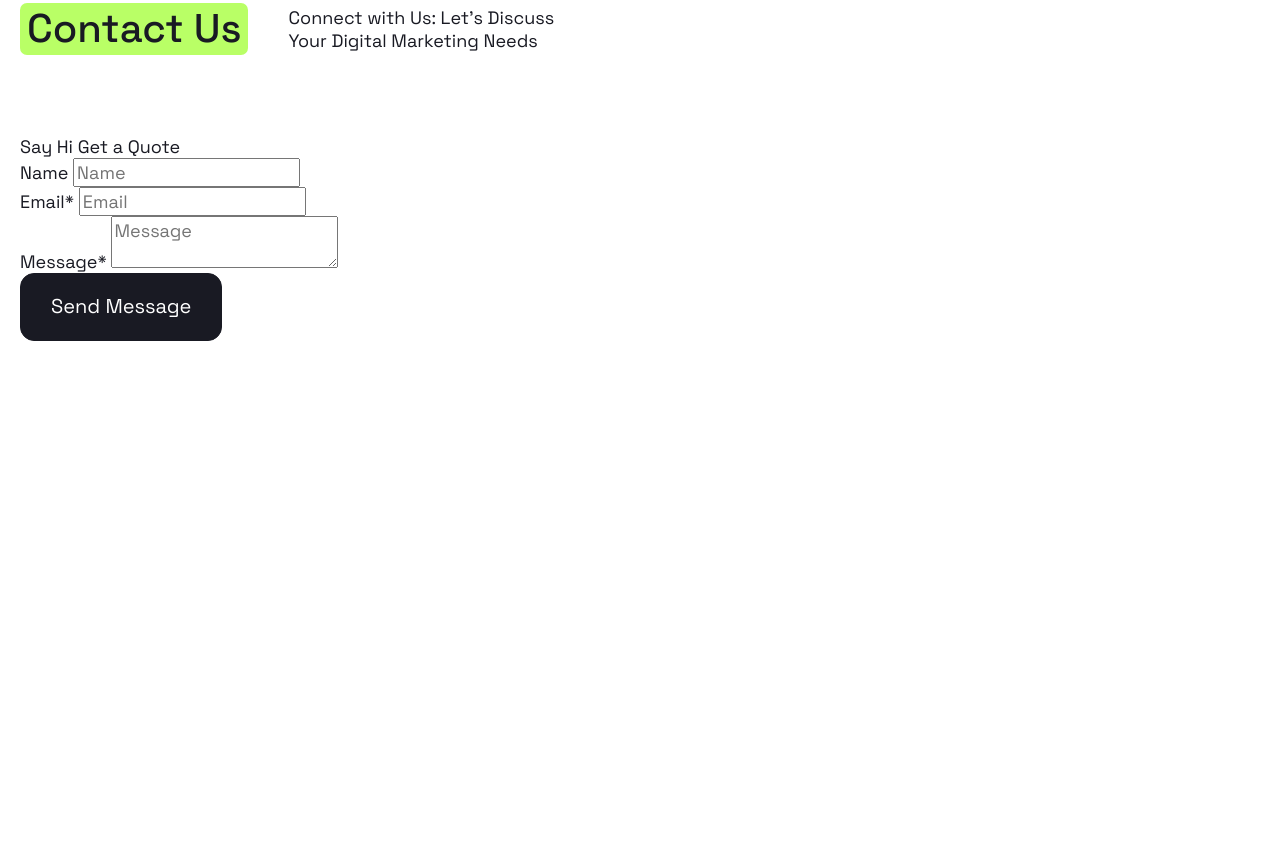
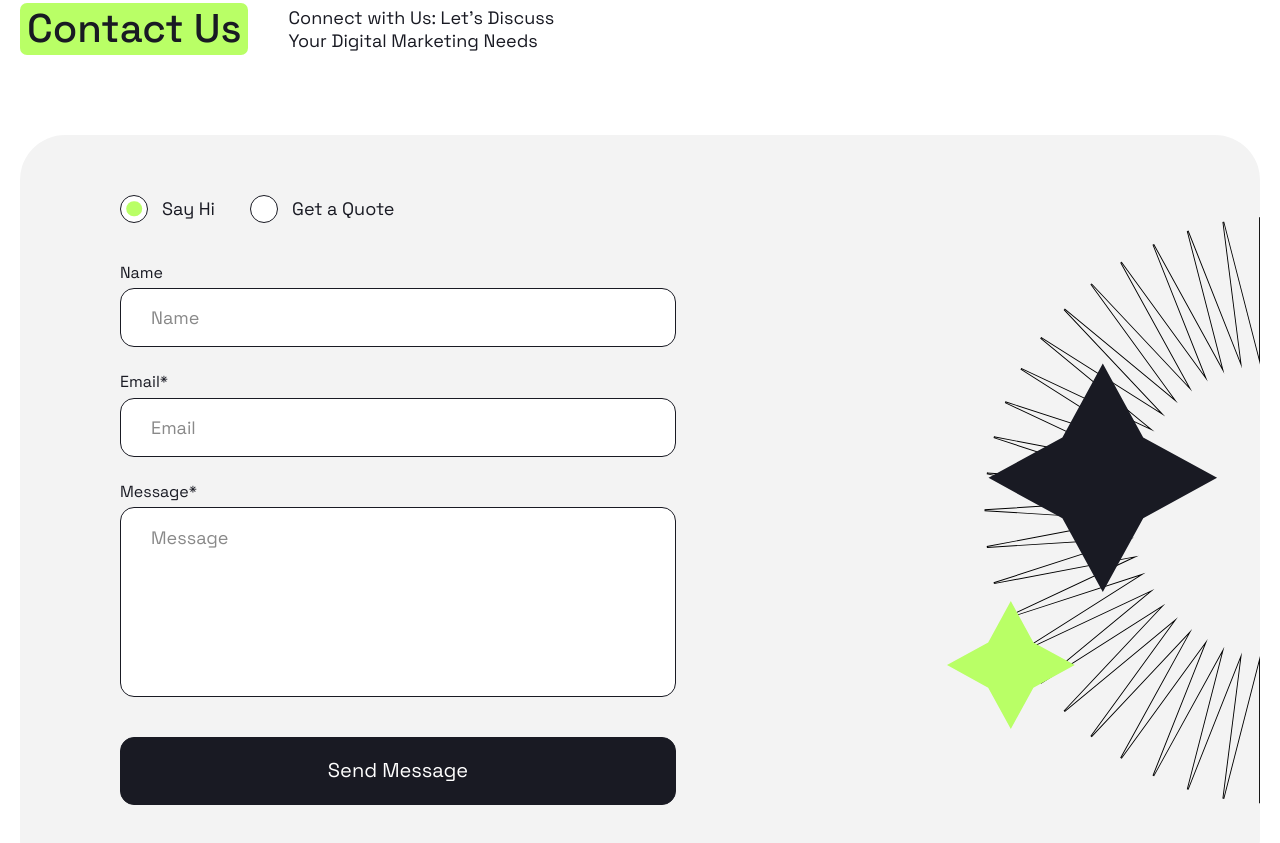
Before and after one commit to hrmvlg/positivus, a plain HTML site: page index.html in a window 1280 px wide. Shown: the part 6691-7534 px from the top of the page. Before the commit the page ends 7082 px from the top, so only its background shows below. Drawn offline with Linux system fonts and the light colour scheme.

Commit message:
contact-us styles

```diff
--- /dev/null
+++ b/styles/blocks/_contact-us.scss
@@ -0,0 +1,38 @@
+.contact-us {
+    padding: 60px 100px 80px;
+    background-color: var(--color-gray);
+    border-radius: var(--border-radius-large);
+
+    display: flex;
+    justify-content: flex-start;
+    position: relative;
+    overflow-x: hidden;
+
+    &::after {
+        --contactUsImageOffsetY: 62px;
+
+        content: '';
+        position: absolute;
+        top: 50%;
+        left: 100%;
+        translate: -50% -50%;
+        height: calc(100% - var(--contactUsImageOffsetY) * 2);
+        aspect-ratio: 1;
+        background: url(../../images/contact/contact.svg) center/contain no-repeat;
+    }
+
+    &__form,
+    &__body {
+        display: flex;
+        flex-direction: column;
+    }
+
+    &__form {
+        min-width: 556px;
+        row-gap: 40px;
+    }
+
+    &__body {
+        row-gap: 25px;
+    }
+}
--- /dev/null
+++ b/styles/blocks/_field.scss
@@ -0,0 +1,37 @@
+.field{
+    display: flex;
+    flex-direction: column;
+    align-items: start;
+    row-gap: 5px ;
+
+    &__label{
+        @include fluid-text(16, 14);
+    }
+
+    &__input{
+        width: 100%;
+        height: var(--input-height);
+        padding-inline: 30px;
+        border: var(--border);
+        border-radius: var(--border-radius);
+
+        @include hover{
+            background-color: var(--color-accent);
+        }
+
+        &:focus{
+            border-color: var(--color-accent );
+            outline: none;
+        }
+
+        &::placeholder{
+            color: var(--color-gray-alt);
+        }
+
+        &--textarea{
+            height: 190px;
+            padding-block: 18px;
+            resize: none;
+        }
+    }
+}
--- /dev/null
+++ b/styles/blocks/_radio.scss
@@ -0,0 +1,35 @@
+.radio {
+    display: flex;
+    align-items: center;
+    column-gap: 14px;
+    transition-duration: var(--transition-duration);
+
+    @include hover{
+        opacity: 0.6 ;
+    }
+
+    &__input{
+        &:not(:checked) + .radio__emulator::after{
+            opacity: 0;
+        }
+    }
+
+    &__emulator {
+        @include flex-center;
+        @include square(28px);
+        background-color: var(--color-light);
+        border: var(--border);
+        border-radius: 50%;
+        position: relative;
+
+        &::after {
+            @include abs-center;
+            @include square(60%);
+
+            content: '';
+            background-color: var(--color-accent);
+            border-radius: inherit;
+            transition-duration: var(--transition-duration);
+        }
+    }
+}
--- /dev/null
+++ b/styles/blocks/_radios.scss
@@ -0,0 +1,4 @@
+.radios{
+    display: flex;
+    column-gap: 35px;
+}
--- a/styles/styles.scss
+++ b/styles/styles.scss
@@ -9,6 +9,9 @@
 
 @import
     'blocks/button',
+    'blocks/radios',
+    'blocks/radio',
+    'blocks/field',
     'blocks/grid',
     'blocks/burger-button',
     'blocks/header',
@@ -26,4 +29,5 @@
     'blocks/team-card',
     'blocks/pagination',
     'blocks/testimonials',
-    'blocks/testimonials-card';
+    'blocks/testimonials-card',
+    'blocks/contact-us';
```
Also changed, not shown: images/contact/contact.svg (added), styles/styles.css.
